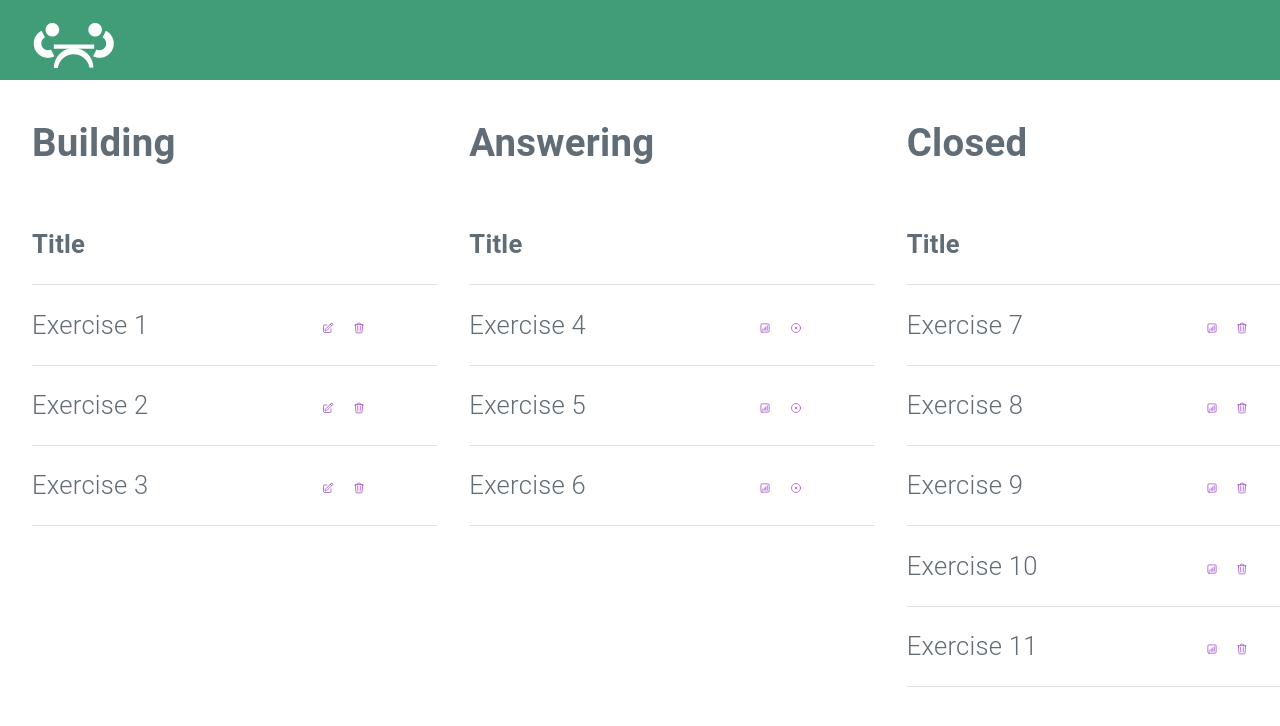
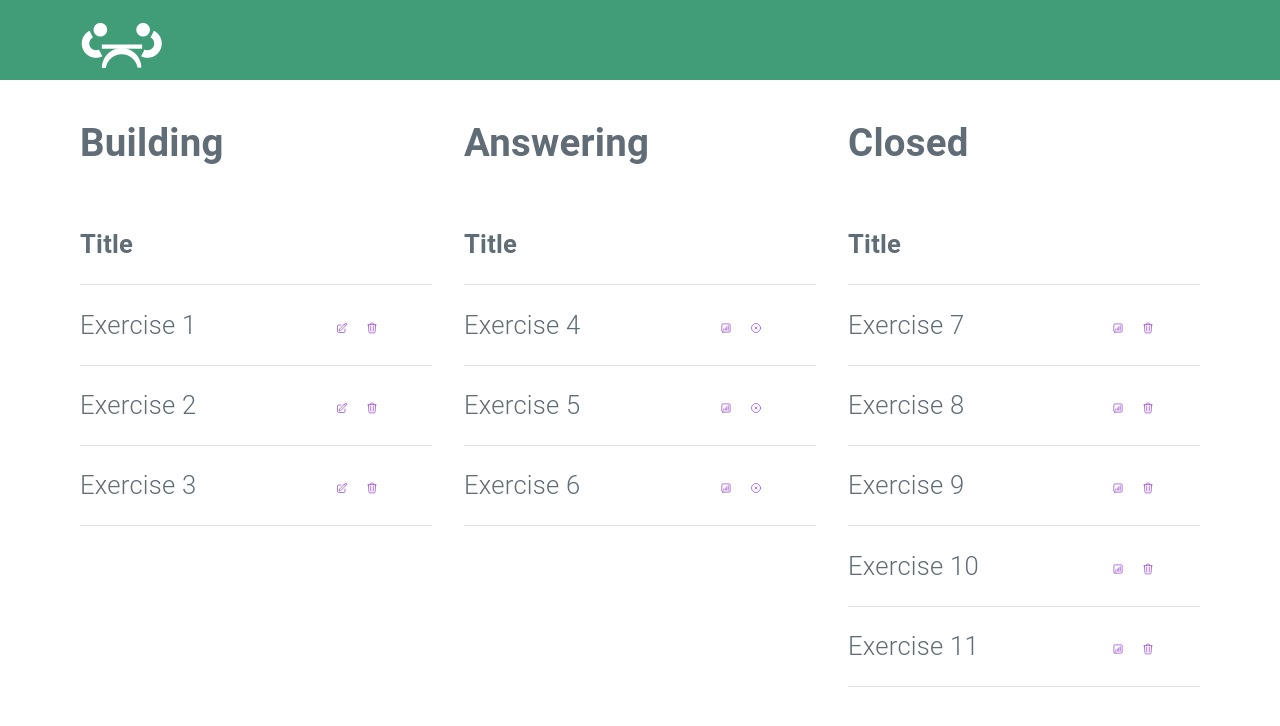
Before and after one commit to CPNV-ES/Maw11-JBM, a PHP site: page /exercises in a window 1280 px wide; the page is wider, and only the part inside the window is pictured. Shown: the top 726 px of that part. Run offline with PHP 8.4, Linux system fonts and the light colour scheme.

Commit message:
fix: max width changed to 70 instead of 100

```diff
--- a/public/css/index.css
+++ b/public/css/index.css
@@ -10,7 +10,7 @@ body {
 
 .container {
     margin: 0 auto;
-    max-width: 112.0rem;
+    max-width: 70rem;
     padding: 0 2.0rem;
     width: 100%;
 }
```
